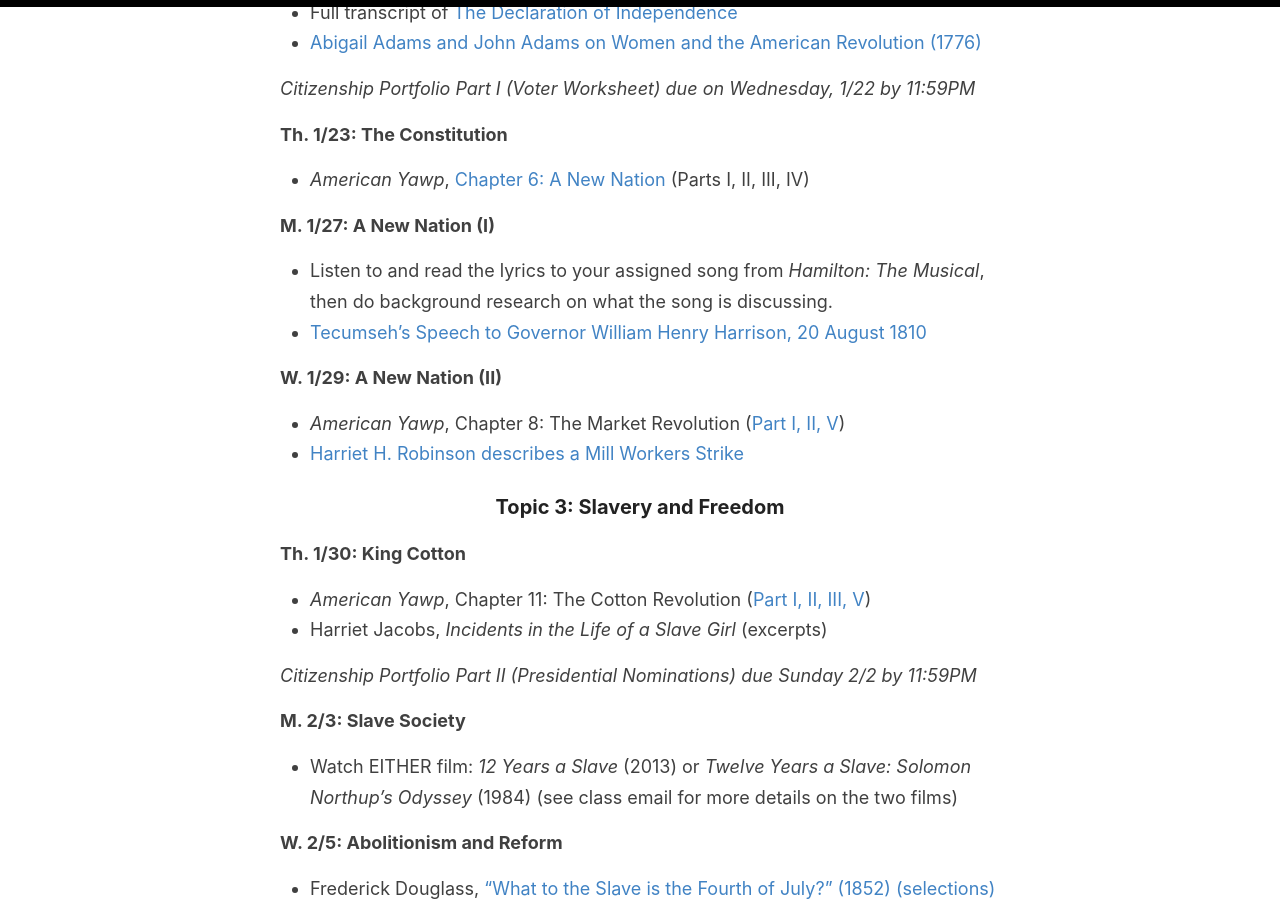
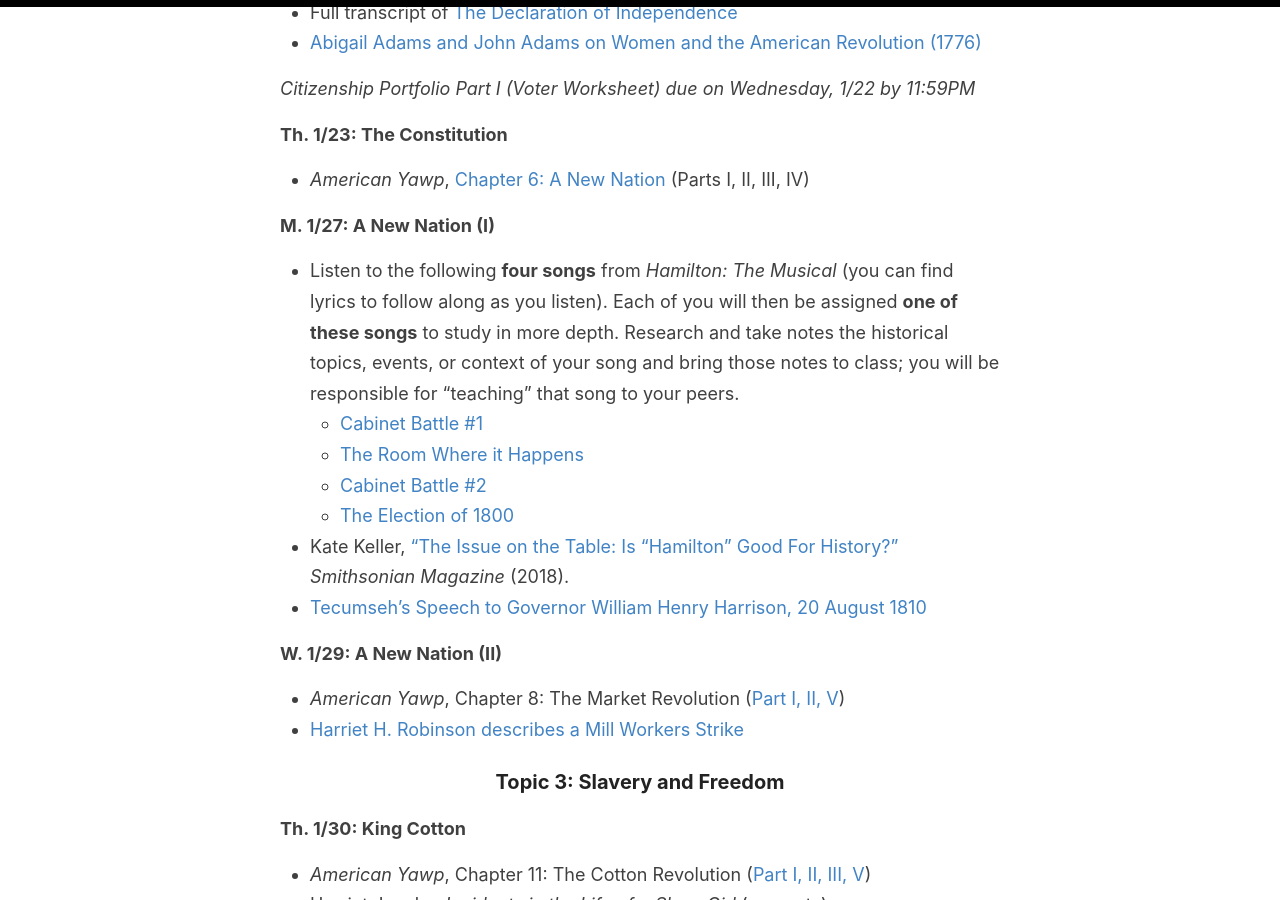
Before and after one commit to cblevins/f20-us-since-1876, a Jekyll site: the page built from schedule.md, in a window 1280 px wide and 900 px high, scrolled down 1400 px. Built offline with Jekyll 4.4.1, drawn with Linux system fonts in a browser that asks for light colours.

Commit message:
hamilton stuff

```diff
--- a/schedule.md
+++ b/schedule.md
@@ -44,7 +44,12 @@ permalink: /schedule/
 - *American Yawp*, [Chapter 6: A New Nation](http://www.americanyawp.com/text/06-a-new-nation/) (Parts I, II, III, IV)
 
 **M. 1/27: A New Nation (I)**
-- Listen to and read the lyrics to your assigned song from *Hamilton: The Musical*, then do background research on what the song is discussing.
+- Listen to the following **four songs** from *Hamilton: The Musical* (you can find lyrics to follow along as you listen). Each of you will then be assigned **one of these songs** to study in more depth. Research and take notes the historical topics, events, or context of your song and bring those notes to class; you will be responsible for "teaching" that song to your peers.
+    - [Cabinet Battle #1](https://www.youtube.com/watch?v=dSYW61XQZeo)
+    - [The Room Where it Happens](https://www.youtube.com/watch?v=WySzEXKUSZw)
+    - [Cabinet Battle #2](https://www.youtube.com/watch?v=_jWVKYjy7E8)
+    - [The Election of 1800](https://www.youtube.com/watch?v=7LdNrZX_2n8)
+- Kate Keller, ["The Issue on the Table: Is “Hamilton” Good For History?"](https://www.smithsonianmag.com/history/issue-table-hamilton-good-history-180969192/) *Smithsonian Magazine* (2018).
 - [Tecumseh's Speech to Governor William Henry Harrison, 20 August 1810](https://www.dropbox.com/s/jl3cdzx6i0xpl0s/tecumseh_1810.docx?dl=0)
 
 **W. 1/29: A New Nation (II)**
```
